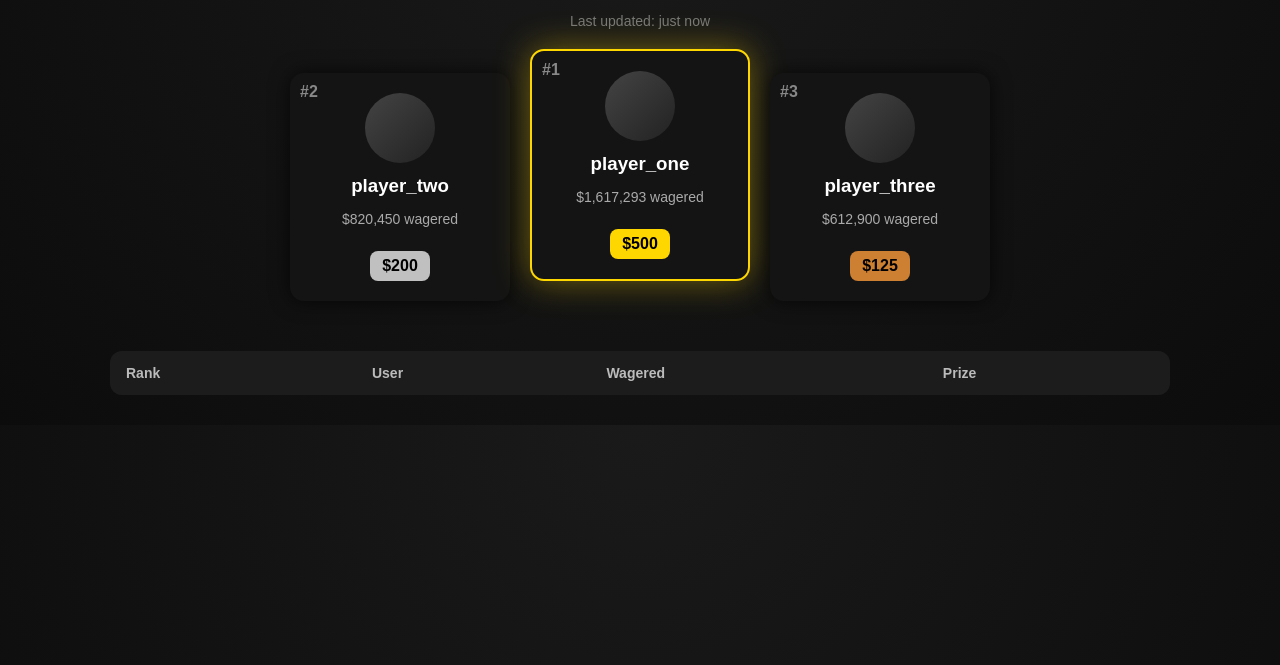
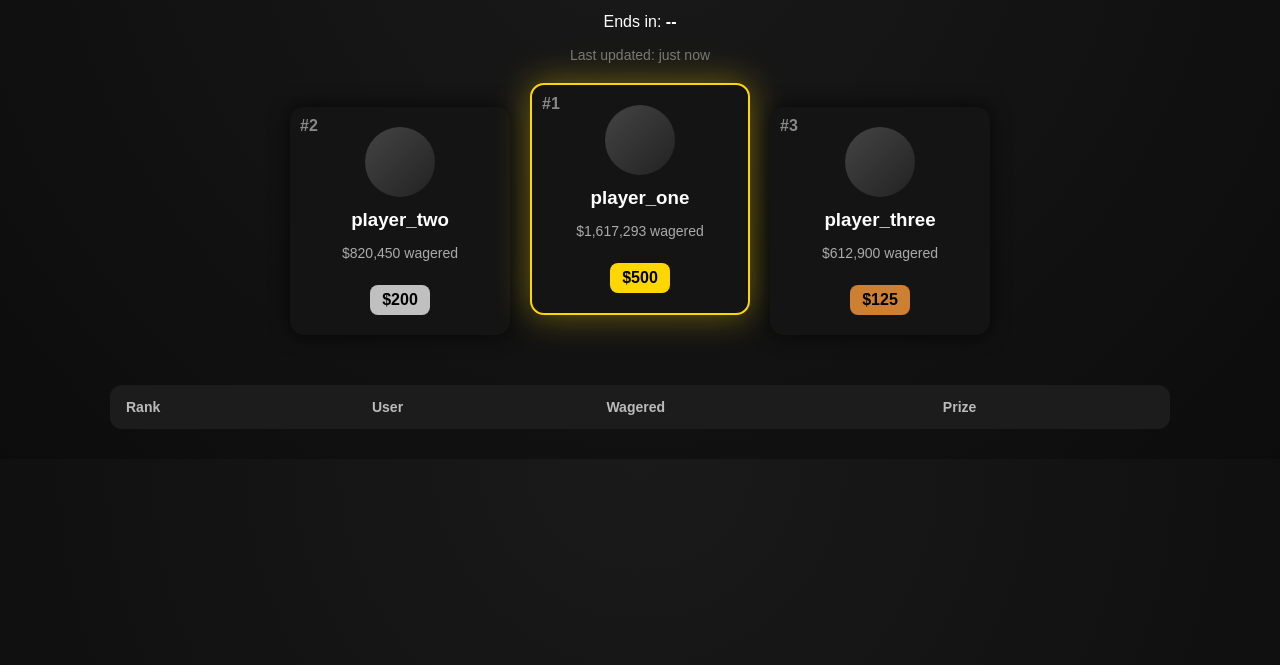
Before and after one commit to cupthedegen-design/cuplb, a website: page public/index.html in a window 1280 px wide. Shown: the part 135-800 px from the top of the page. Drawn offline with Linux system fonts and the light colour scheme; no server answers.

Commit message:
Update index.html

```diff
--- a/public/index.html
+++ b/public/index.html
@@ -15,6 +15,8 @@
       <p class="subtitle">
         Rankings based on total wagered. Updates periodically.
       </p>
+      <p>Ends in: <strong id="timer">--</strong></p>
+
       <p class="updated">Last updated: <span id="updatedAt">just now</span></p>
     </header>
 
```
